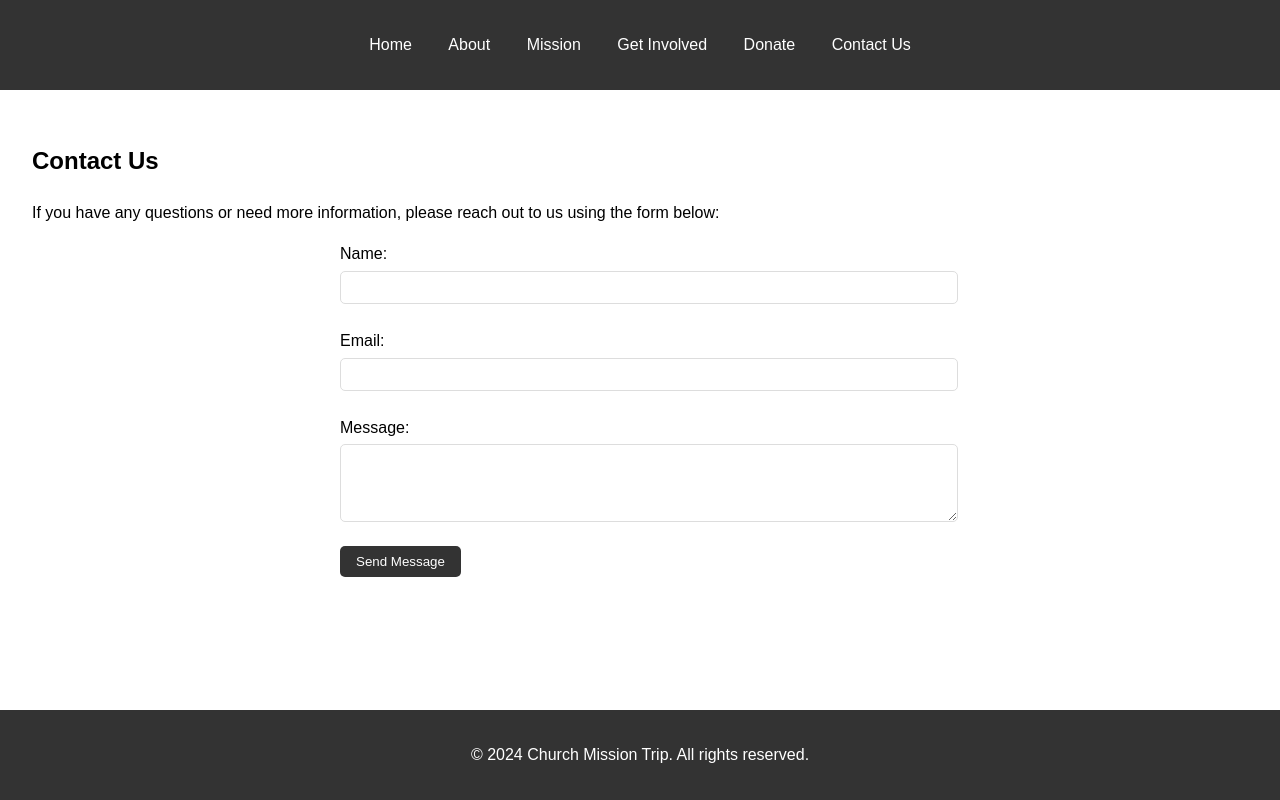
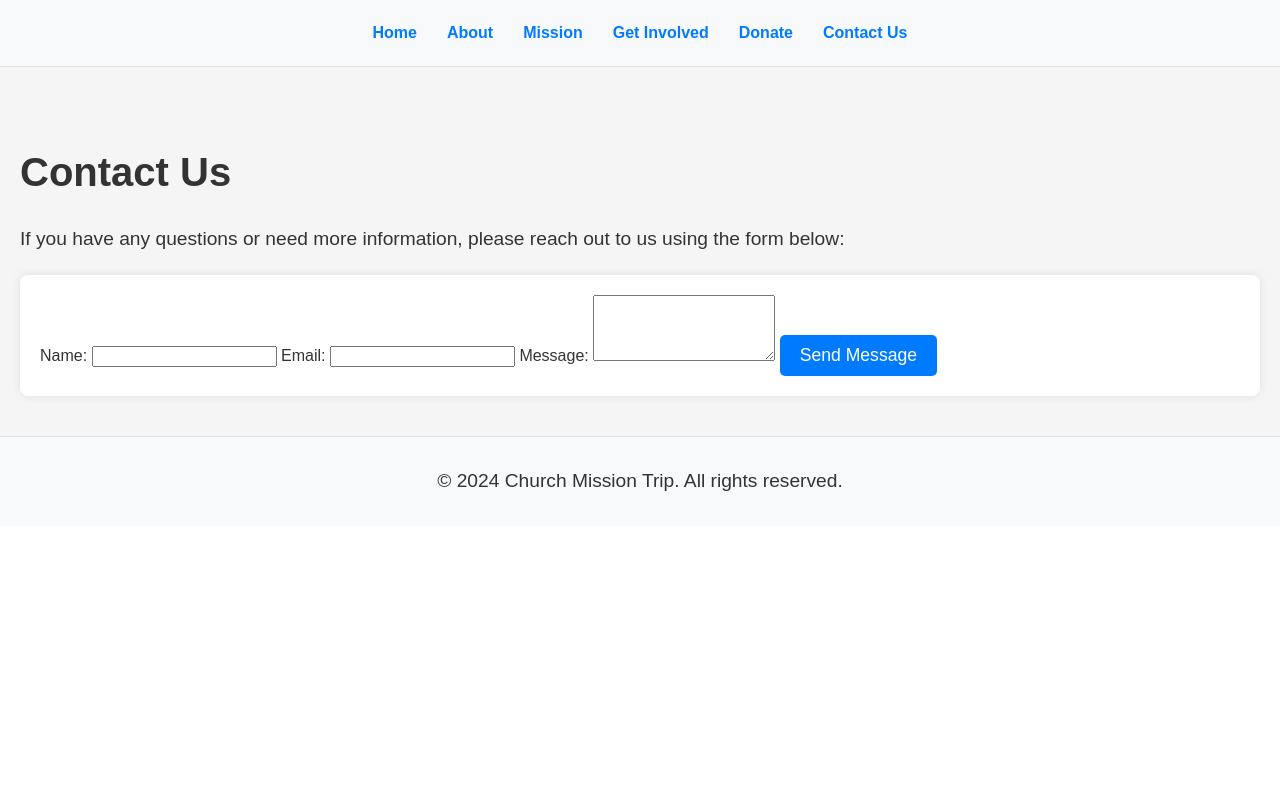
Before and after one commit to Loschilitos/loschilitos.github.io, a PHP site: page /contact.html in a window 1280 px wide. Run offline with PHP 8.4, Linux system fonts and the light colour scheme.

Commit message:
Update styles.css

```diff
--- a/styles.css
+++ b/styles.css
@@ -1,86 +1,112 @@
 body {
     font-family: Arial, sans-serif;
-    line-height: 1.6;
     margin: 0;
     padding: 0;
+    color: #333;
+    line-height: 1.6;
 }
 
 header {
-    background: #333;
-    color: #fff;
-    padding: 1rem 0;
-    text-align: center;
+    background: #f8f9fa;
+    padding: 20px 0;
+    border-bottom: 1px solid #e1e1e1;
 }
 
-header h1 {
-    margin: 0;
+nav .container {
+    width: 80%;
+    margin: 0 auto;
 }
 
 nav ul {
     list-style: none;
     padding: 0;
+    margin: 0;
+    display: flex;
+    justify-content: center;
 }
 
 nav ul li {
-    display: inline;
-    margin: 0 1rem;
+    margin: 0 15px;
 }
 
 nav ul li a {
-    color: #fff;
     text-decoration: none;
+    color: #007bff;
+    font-weight: bold;
 }
 
-section {
-    padding: 2rem;
+nav ul li a.active {
+    color: #0056b3;
 }
 
-h2 {
-    border-bottom: 2px solid #333;
-    padding-bottom: 0.5rem;
-    margin-bottom: 1rem;
+main {
+    padding: 40px 20px;
+    background: #f5f5f5;
 }
 
-.trip {
-    margin-bottom: 1rem;
-    padding: 1rem;
+main .container {
+    width: 80%;
+    margin: 0 auto;
+}
+
+h1 {
+    font-size: 2.5em;
+    margin-bottom: 20px;
+    color: #333;
+}
+
+p {
+    font-size: 1.2em;
+    margin-bottom: 20px;
+}
+
+form {
+    background: #fff;
+    padding: 20px;
+    border-radius: 8px;
+    box-shadow: 0 0 10px rgba(0, 0, 0, 0.1);
+}
+
+.form-group {
+    margin-bottom: 15px;
+}
+
+.form-group label {
+    display: block;
+    margin-bottom: 5px;
+    font-weight: bold;
+}
+
+.form-group input, .form-group textarea {
+    width: 100%;
+    padding: 10px;
     border: 1px solid #ddd;
     border-radius: 5px;
 }
 
-form {
-    max-width: 600px;
-    margin: 0 auto;
+button {
+    display: inline-block;
+    padding: 10px 20px;
+    color: #fff;
+    background: #007bff;
+    border: none;
+    border-radius: 5px;
+    cursor: pointer;
+    font-size: 1.1em;
 }
 
-form label {
-    display: block;
-    margin: 0.5rem 0 0.25rem;
-}
-
-form input, form textarea {
-    width: 100%;
-    padding: 0.5rem;
-    margin-bottom: 1rem;
-    border: 1px solid #ddd;
-    border-radius: 5px;
-}
-
-form button {
-    background: #333;
-    color: #fff;
-    border: none;
-    padding: 0.5rem 1rem;
-    border-radius: 5px;
-    cursor: pointer;
+button:hover {
+    background: #0056b3;
 }
 
 footer {
-    background: #333;
-    color: #fff;
+    background: #f8f9fa;
+    padding: 10px 0;
+    border-top: 1px solid #e1e1e1;
     text-align: center;
-    padding: 1rem 0;
-    position: fixed;
-    width: 100%;
-    bottom: 0;
 }
+
+footer .container {
+    width: 80%;
+    margin: 0 auto;
+}
```
